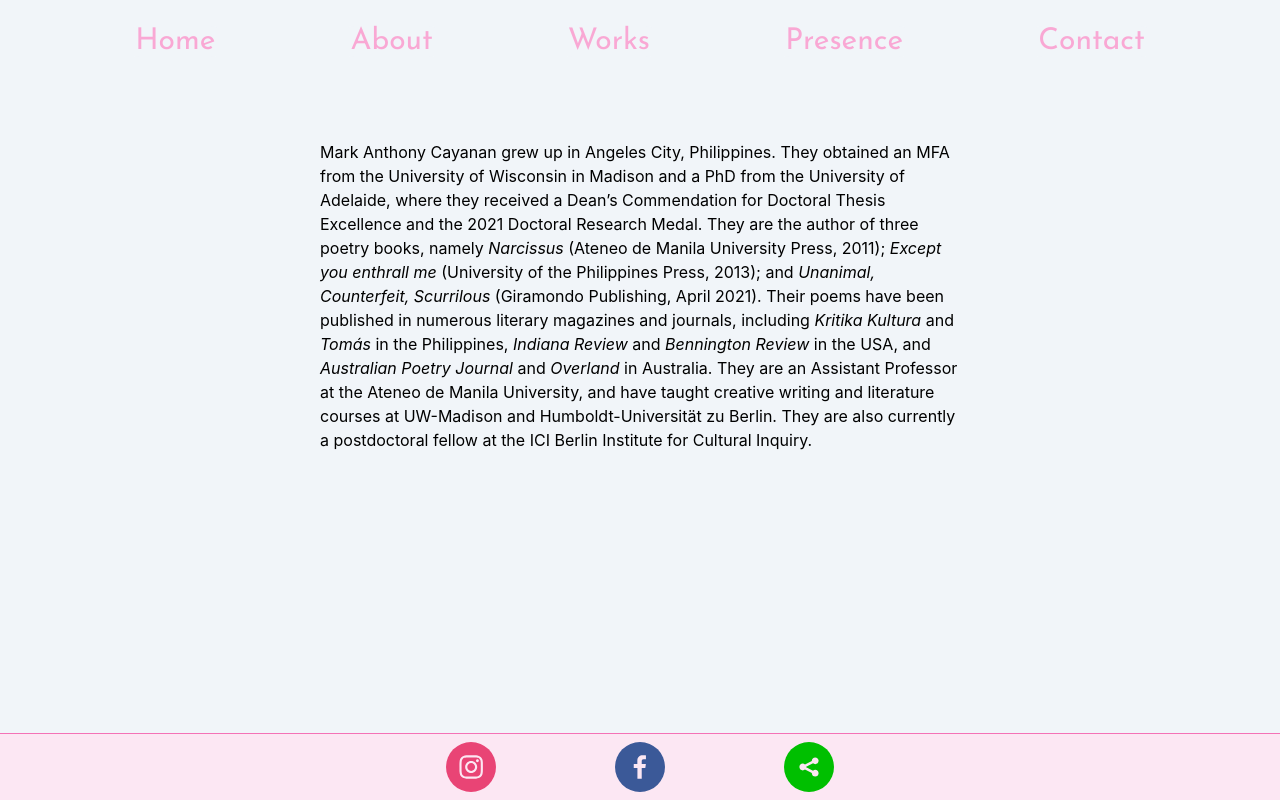
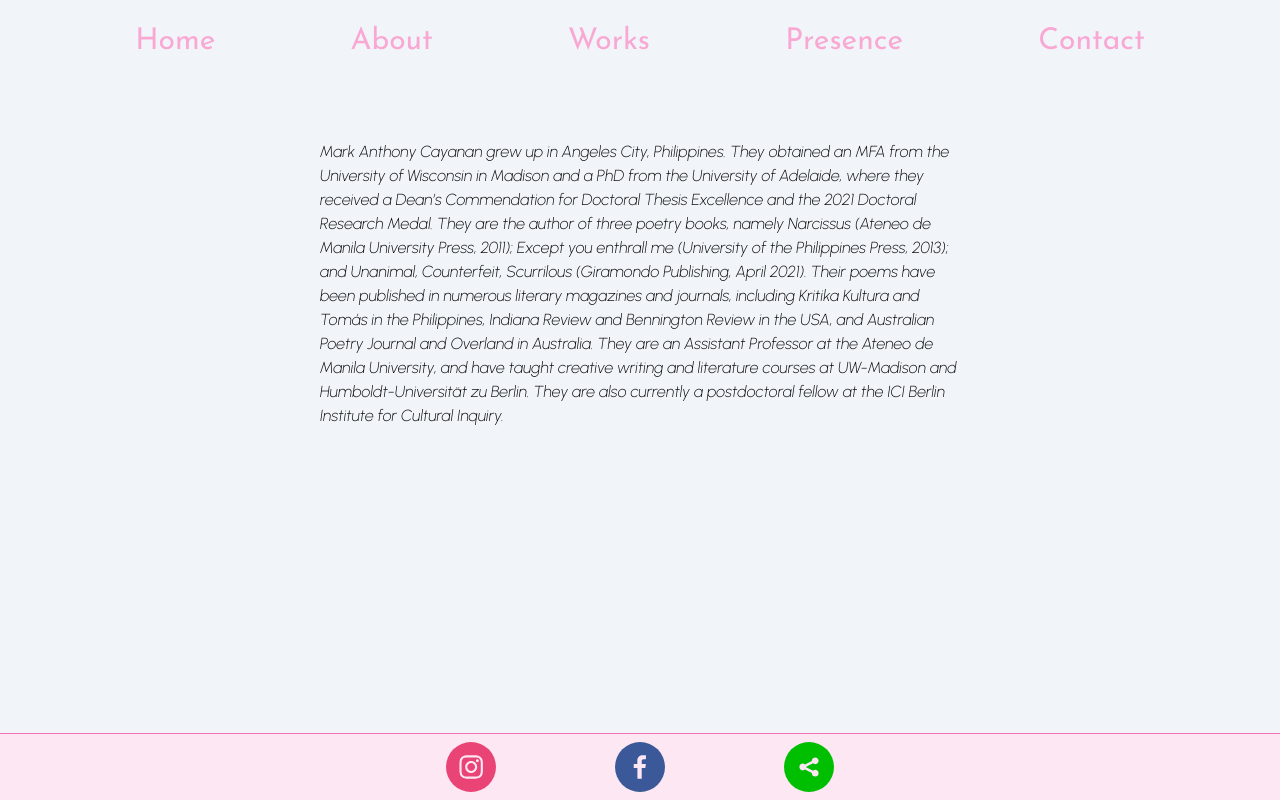
Before and after one commit to NikolaJelavic/mark-cayanan, a React (Vite) app: page /about in a window 1280 px wide. Built offline with nearby package versions, Linux system fonts and the light colour scheme.

Commit message:
improved gFonts.

```diff
--- a/src/App.css
+++ b/src/App.css
@@ -22,5 +22,10 @@ a{
 }
 
 h2{
-  color:rgb(245, 163, 178)
+  color:rgb(245, 163, 178);
+  font-family: 'Josefin Sans', sans-serif;
 }
+
+p, a, h5, li {
+  font-family: 'Urbanist', sans-serif;
+}
--- a/src/pages/About.jsx
+++ b/src/pages/About.jsx
@@ -1,28 +1,31 @@
 import Footer from "../components/Footer";
 
+export default function About() {
+  return (
+    <div className=" w-11/12 lg:w-1/2 mx-auto mt-14	">
+      <p>
+        Mark Anthony Cayanan grew up in Angeles City, Philippines. They obtained
+        an MFA from the University of Wisconsin in Madison and a PhD from the
+        University of Adelaide, where they received a Dean’s Commendation for
+        Doctoral Thesis Excellence and the 2021 Doctoral Research Medal. They
+        are the author of three poetry books, namely <i>Narcissus</i> (Ateneo de
+        Manila University Press, 2011); <i>Except you enthrall me</i>{" "}
+        (University of the Philippines Press, 2013); and{" "}
+        <i> Unanimal, Counterfeit, Scurrilous</i> (Giramondo Publishing, April
+        2021). Their poems have been published in numerous literary magazines
+        and journals, including <i> Kritika Kultura</i> and <i>Tomás</i> in the
+        Philippines, <i>Indiana Review</i> and <i>Bennington Review</i> in the
+        USA, and <i>Australian Poetry Journal</i> and <i>Overland</i> in
+        Australia. They are an Assistant Professor at the Ateneo de Manila
+        University, and have taught creative writing and literature courses at
+        UW-Madison and Humboldt-Universität zu Berlin. They are also currently a
+        postdoctoral fellow at the ICI Berlin Institute for Cultural Inquiry.
+      </p>
 
-export default function About() {
-
-    return <div className=" w-11/12 lg:w-1/2 mx-auto mt-14	"><div >
-    Mark Anthony Cayanan grew up in Angeles City, Philippines.
-
-    They obtained an MFA from the University of Wisconsin in Madison and a PhD from the University of Adelaide, where they received a Dean’s Commendation for Doctoral Thesis Excellence and the 2021 Doctoral Research Medal.
-
-    They are the author of three poetry books, namely <i>Narcissus</i> (Ateneo de Manila University Press, 2011); <i>Except you enthrall me</i> (University of the Philippines Press, 2013); and <i> Unanimal, Counterfeit, Scurrilous</i> (Giramondo Publishing, April 2021).
-
-    Their poems have been published in numerous literary magazines and journals, including <i> Kritika Kultura</i> and <i>Tomás</i> in the Philippines, <i>Indiana Review</i> and <i>Bennington Review</i> in the USA, and <i>Australian Poetry Journal</i> and <i>Overland</i> in Australia.
-
-    They are an Assistant Professor at the Ateneo de Manila University, and have taught creative writing and literature courses at UW-Madison and
-    Humboldt-Universität zu Berlin.
-
-    They are also currently a postdoctoral fellow at the ICI Berlin Institute for Cultural Inquiry.
+      <br />
+      <br />
+      <br />
+      <Footer />
     </div>
-
-
-
-<br />
-<br />
-<br />
-<Footer />
-</div>
+  );
 }
--- a/src/pages/Presence.jsx
+++ b/src/pages/Presence.jsx
@@ -35,7 +35,7 @@ export default function Presence() {
 
   return (
     <div className=" w-11/12 lg:w-1/2 mx-auto 	">
-      <h2 className="mt-8 mb-4">Profiles</h2>
+      <h2 className=" mt-8 mb-4">Profiles</h2>
 
       <ul>
         <li>
@@ -104,7 +104,7 @@ export default function Presence() {
         </li>
       </ul>
 
-      <h2 className="mt-8 mb-4">Reviews and Write-ups</h2>
+      <h2 className=" mt-8 mb-4">Reviews and Write-ups</h2>
       <ul>
         <li>
           A Conversation with Cyril Wong,{" "}
--- a/src/pages/Works.jsx
+++ b/src/pages/Works.jsx
@@ -100,7 +100,7 @@ export default function Works() {
         </div>
       </div>
 
-      <h2 className="mt-8 mb-4">Chapbooks</h2>
+      <h2 className=" mt-8 mb-4">Chapbooks</h2>
       <ul>
         <li>
           <i>Long Hunger.</i> Youth & Beauty Brigade, 2017.
@@ -125,7 +125,7 @@ export default function Works() {
         </li>
       </ul>
 
-      <h2 className="mt-8 mb-4">Textbook & Anthology</h2>
+      <h2 className=" mt-8 mb-4">Textbook & Anthology</h2>
       <ul>
         <li>
           <i>Fine Lines: Writing Poetry, Fiction, and Drama.</i> Sibs Publishing
@@ -143,7 +143,7 @@ export default function Works() {
         </li>
       </ul>
 
-      <h2 className="mt-8 mb-4">
+      <h2 className=" mt-8 mb-4">
         Recent Publications in Anthologies, Journals, and Magazines
       </h2>
       <ul>
--- a/tailwind.config.js
+++ b/tailwind.config.js
@@ -4,7 +4,12 @@ export default {
     "./src/**/*.{js,ts,jsx,tsx}",
   ],
   theme: {
-    extend: {},
+    extend: {
+      fontFamily: {
+        'josefin-sans': ['Josefin Sans', 'sans-serif'],
+        urbanist: ['Urbanist', 'sans-serif'],
+      },
+    },
   },
   plugins: [
     require('@tailwindcss/aspect-ratio'),
```
